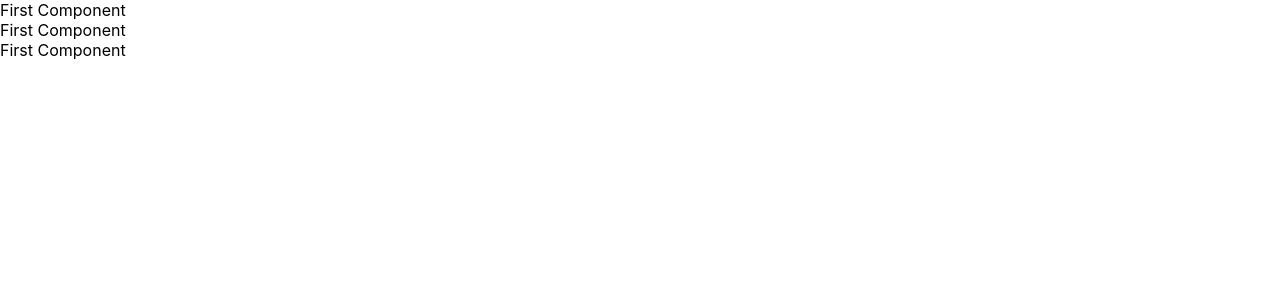
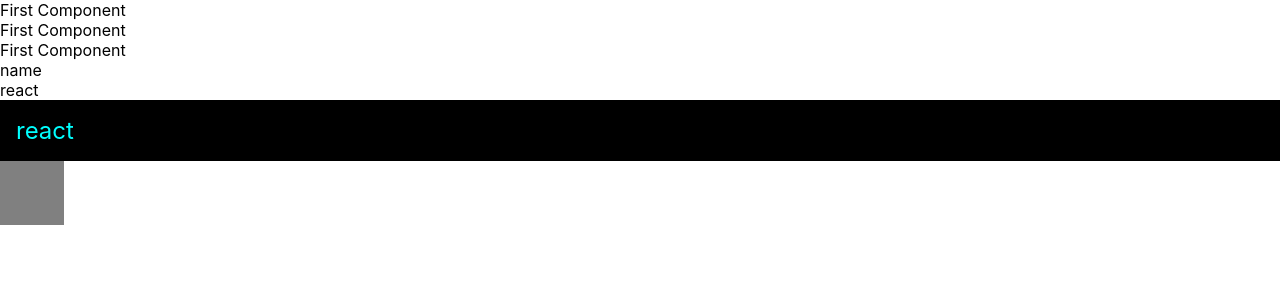
Before and after one commit to bizzy91/react_basic, a React (Create React App) app in the folder react_test/: page / in a window 1280 px wide. Shown: the top 300 px of the page. Built offline with nearby package versions, Linux system fonts and the light colour scheme.

Commit message:
JSX, style, className

```diff
--- a/react_test/src/App.css
+++ b/react_test/src/App.css
@@ -1,3 +1,10 @@
+.gray-box {
+  background: gray;
+  width: 64px;
+  height: 64px;
+}
+
+
 .App {
   text-align: center;
 }
--- a/react_test/src/App.js
+++ b/react_test/src/App.js
@@ -1,12 +1,31 @@
 import React from 'react';
 import Hello from './Hello';
+import './App.css';
 
 function App() {
+  // JSX 가 어떻게 쓰이는지 보여주기 위해 내부에 선언된 변수
+  const name = 'react';
+  const style = {
+    backgroundColor: 'black',
+    color: 'aqua',
+    fontSize: 24,  // 기본 단위 px
+    padding: '1rem'  // 다른 단위 사용 시 문자열로 설정
+  }
+
   return (
     <div>
       <Hello />
       <Hello />
-      <Hello />
+      <Hello  // 열리는 태그에서는 주석을 이렇게도 작성할 수 있다.
+      />
+
+      {/* JSX 내부에 자바스크립트 변수를 보여줘야 할 때에는 {} 으로 감싸서 보여줍니다. */}
+      <div>name</div>
+      <div>{name}</div>
+      {/* 내부에서 선언한 style 적용하기 */}
+      <div style={style}>{name}</div>
+      {/* 외부에서 선언한 스타일을 className 을 이용하여 적용하기 */}
+      <div className="gray-box"></div>
     </div>
   );
 }
--- a/react_test/src/Hello.js
+++ b/react_test/src/Hello.js
@@ -4,6 +4,7 @@
 
 // Hello 라는 이름의 컴포넌트 생성하기
 function Hello() {
+  // JSX, 리액트에서 생김새를 정의할 때 쓰는 문법
   return <div>First Component</div>
 }
 
```
